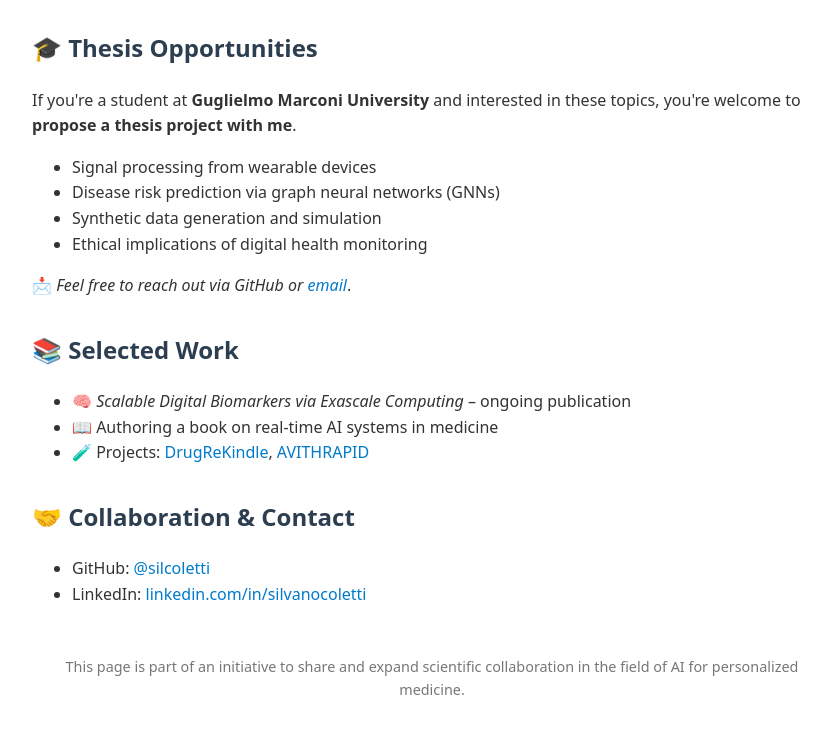
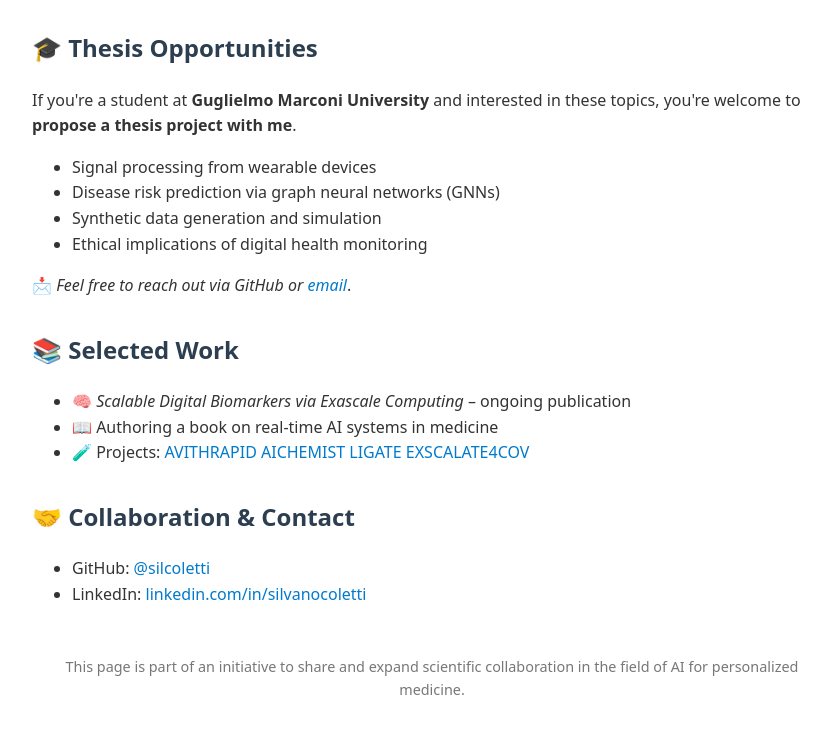
Before and after one commit to silcoletti/ai-health-wearables, a plain HTML site: page index.html in a window 1280 px wide. Shown: the part 523-1257 px from the top of the page, without its empty margins (208-1039 px from the left). Drawn offline with Linux system fonts and the light colour scheme.

Commit message:
Update index.html

```diff
--- a/index.html
+++ b/index.html
@@ -79,8 +79,10 @@
         <li>🧠 <em>Scalable Digital Biomarkers via Exascale Computing</em> – ongoing publication</li>
         <li>📖 Authoring a book on real-time AI systems in medicine</li>
         <li>🧪 Projects:
-          <a href="https://github.com/yourproject">DrugReKindle</a>,
-          <a href="https://github.com/yourproject2">AVITHRAPID</a>
+          <a href="https://www.avithrapid.eu">AVITHRAPID</a>
+          <a href="https://www.aichemist.eu">AICHEMIST</a>
+          <a href="https://www.ligateproject.eu.eu">LIGATE</a>
+          <a href="https://www.exscalate4cov.eu">EXSCALATE4COV</a>
         </li>
       </ul>
     </div>
```
